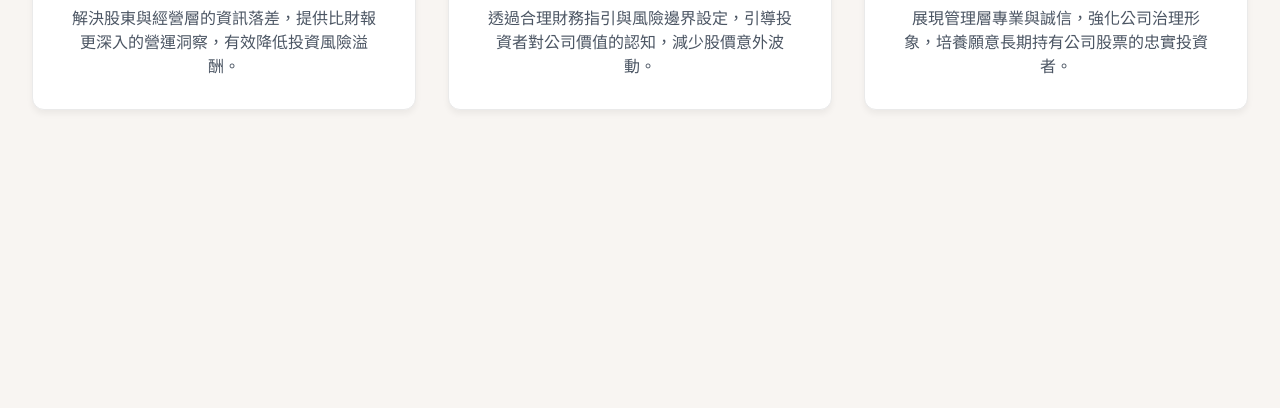
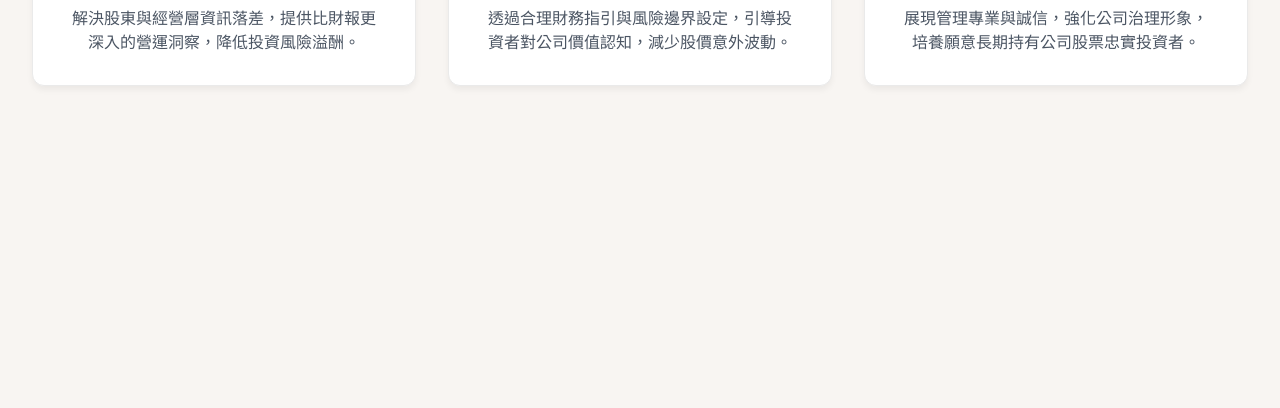
Before and after one commit to qpig0218/---, a plain HTML site: page index.html in a window 1280 px wide. Shown: the part 392-800 px from the top of the page. Drawn offline with nearby package versions, Linux system fonts and the light colour scheme.

Commit message:
Update index.html

```diff
--- a/index.html
+++ b/index.html
@@ -178,17 +178,17 @@
                 <div class="card text-center">
                     <div class="text-4xl mb-4">🎯</div>
                     <h3 class="text-xl font-bold mb-2">降低資訊不對稱</h3>
-                    <p class="text-gray-600">解決股東與經營層的資訊落差，提供比財報更深入的營運洞察，有效降低投資風險溢酬。</p>
+                    <p class="text-gray-600">解決股東與經營層資訊落差，提供比財報更深入的營運洞察，降低投資風險溢酬。</p>
                 </div>
                 <div class="card text-center">
                     <div class="text-4xl mb-4">📈</div>
                     <h3 class="text-xl font-bold mb-2">管理市場預期</h3>
-                    <p class="text-gray-600">透過合理財務指引與風險邊界設定，引導投資者對公司價值的認知，減少股價意外波動。</p>
+                    <p class="text-gray-600">透過合理財務指引與風險邊界設定，引導投資者對公司價值認知，減少股價意外波動。</p>
                 </div>
                 <div class="card text-center">
                     <div class="text-4xl mb-4">🤝</div>
                     <h3 class="text-xl font-bold mb-2">建立投資人信任</h3>
-                    <p class="text-gray-600">展現管理層專業與誠信，強化公司治理形象，培養願意長期持有公司股票的忠實投資者。</p>
+                    <p class="text-gray-600">展現管理專業與誠信，強化公司治理形象，培養願意長期持有公司股票忠實投資者。</p>
                 </div>
             </div>
         </div>
```
